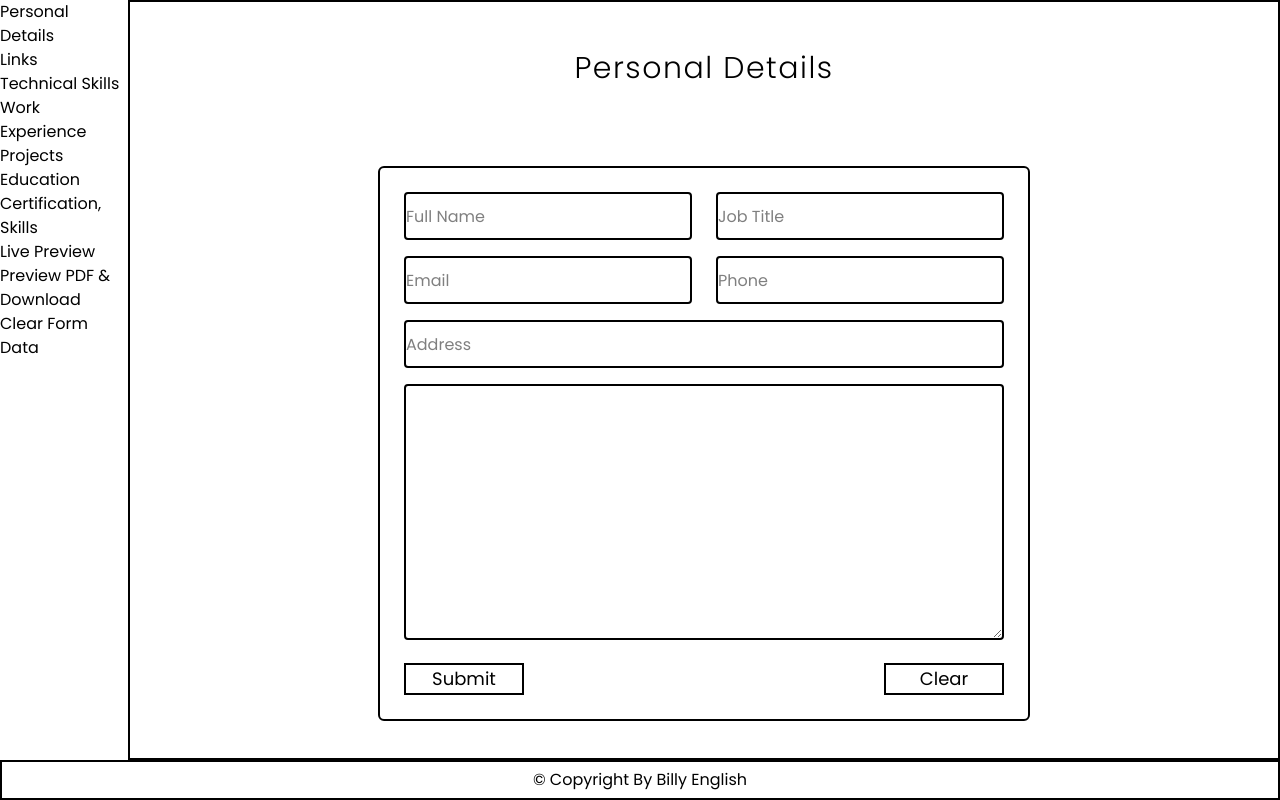
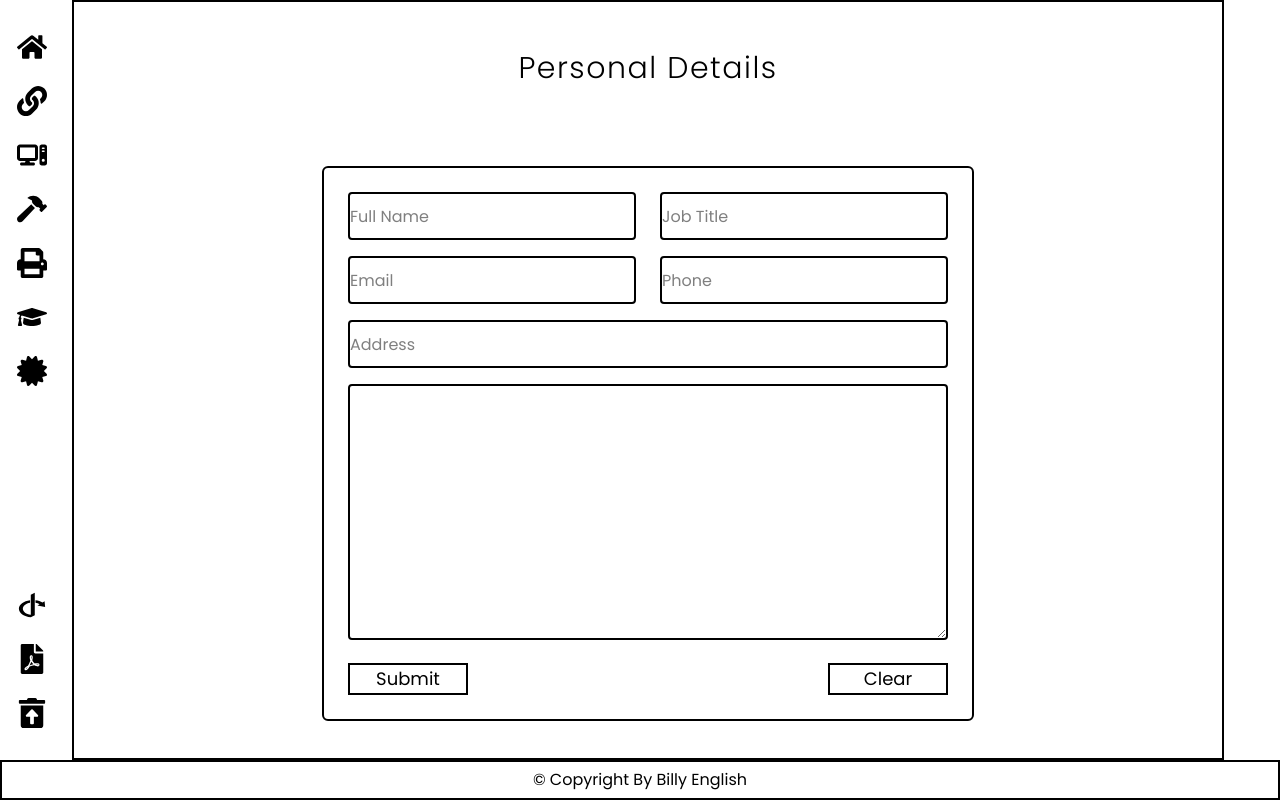
Before and after one commit to billyenglish/CV_Application, a React (Vite) app: page / in a window 1280 px wide. Built offline with nearby package versions, Linux system fonts and the light colour scheme.

Commit message:
Updated the Nav menu with icons.

```diff
--- a/src/components/Nav.jsx
+++ b/src/components/Nav.jsx
@@ -1,25 +1,52 @@
+import { FaHome } from "react-icons/fa";
+import { FaLink } from "react-icons/fa";
+import { FaComputer } from "react-icons/fa6";
+import { FaHammer } from "react-icons/fa";
+import { FaPrint } from "react-icons/fa";
+import { FaGraduationCap } from "react-icons/fa";
+import { FaCertificate } from "react-icons/fa";
+import { FaOpenid } from "react-icons/fa";
+import { FaFilePdf } from "react-icons/fa";
+import { FaTrashRestoreAlt } from "react-icons/fa";
+
+const navMenuTop = [
+    { icons: <FaHome />, id: 0 },
+    { icons: <FaLink />, id: 1 },
+    { icons: <FaComputer />, id: 2 },
+    { icons: <FaHammer />, id: 3 },
+    { icons: <FaPrint />, id: 4 },
+    { icons: <FaGraduationCap />, id: 5 },
+    { icons: <FaCertificate />, id: 6 }
+];
+
+const navMenuBottom = [
+    { icons: <FaOpenid />, id: 0 },
+    { icons: <FaFilePdf />, id: 2 },
+    { icons: <FaTrashRestoreAlt />, id: 3 },
+]
+
 const Nav = () => {
 
     return (
-        <nav>
-            <div>
-                <ul>
-                    <li>Personal Details</li>
-                    <li>Links</li>
-                    <li>Technical Skills</li>
-                    <li>Work Experience</li>
-                    <li>Projects</li>
-                    <li>Education</li>
-                    <li>Certification, Skills</li>
-                </ul>
+        <nav className="w-[5%] h-full flex flex-col items-center justify-between pt-8 pb-8">
+            <div className="flex flex-col gap-6">
+                {
+                    navMenuTop.map((navItems) => (
+                        <ul key={navItems.id}>
+                            <li className="text-3xl">{navItems.icons}</li>
+                        </ul>
+                    ))
+                }
             </div>
 
-            <div>
-                <ul>
-                    <li>Live Preview</li>
-                    <li>Preview PDF & Download</li>
-                    <li>Clear Form Data</li>
-                </ul>
+            <div className="flex flex-col gap-6">
+                {
+                    navMenuBottom.map((navItems) => (
+                        <ul key={navItems.id}>
+                            <li className="text-3xl">{navItems.icons}</li>
+                        </ul>
+                    ))
+                }
             </div>
         </nav>
     );
```
